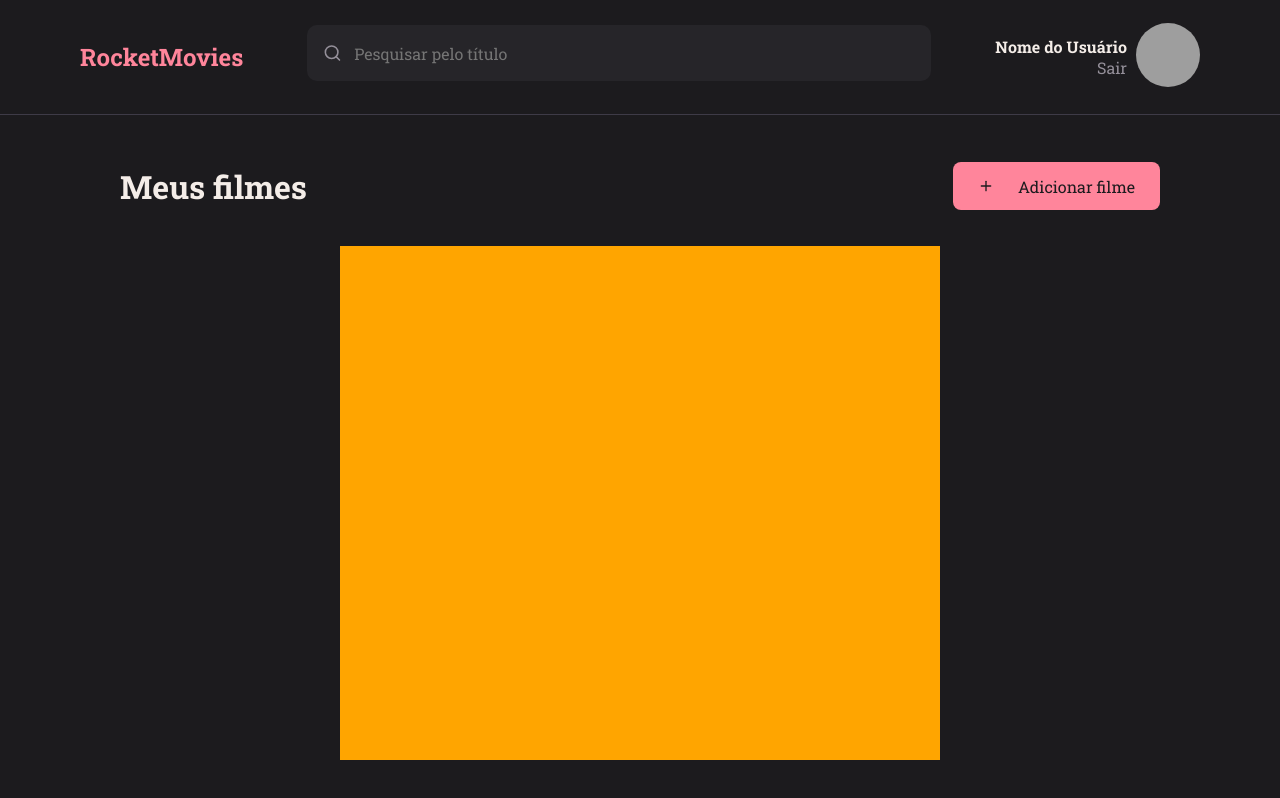
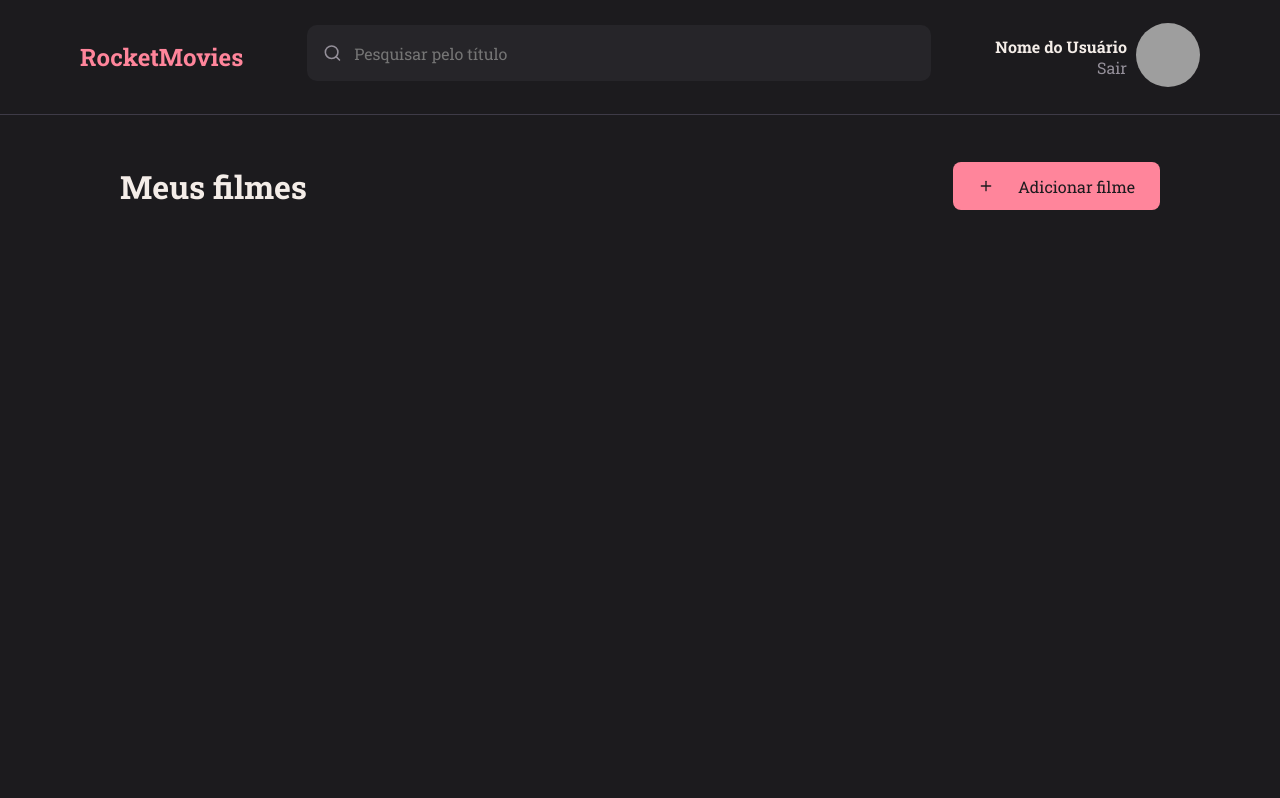
Before and after one commit to Pedro558/RocketMovies-front-end, a React (Vite) app: page / in a window 1280 px wide. Built offline with nearby package versions, Linux system fonts and the light colour scheme; grey boxes are pictures that could not be loaded.

Commit message:
:sparkles: feat: create Note component

```diff
--- a/src/pages/Home/styles.js
+++ b/src/pages/Home/styles.js
@@ -47,7 +47,5 @@ export const Content = styled.div`
   grid-area: content;
   padding: 0 64px;
   overflow-y: auto;
-  width: 600px;
-  background-color: orange;
   margin: 40px auto;
 `
```
Also changed, not shown: src/components/Note/index.jsx (added), src/components/Note/styles.js (added).
